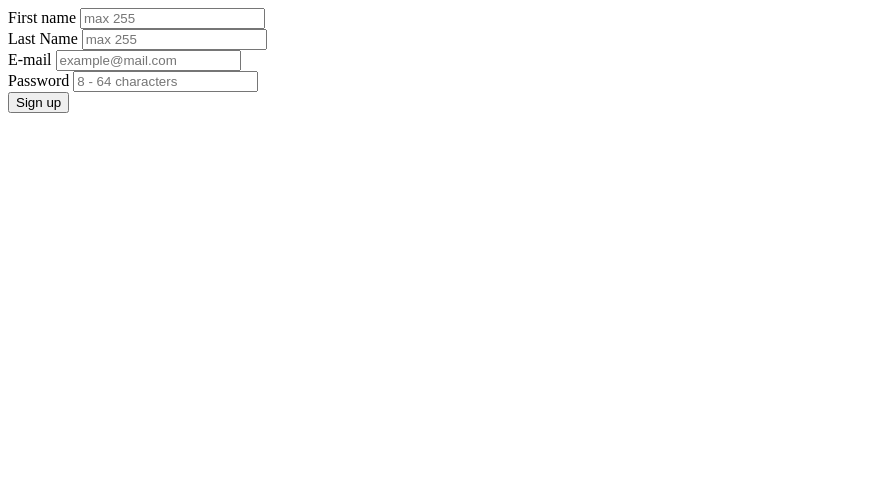
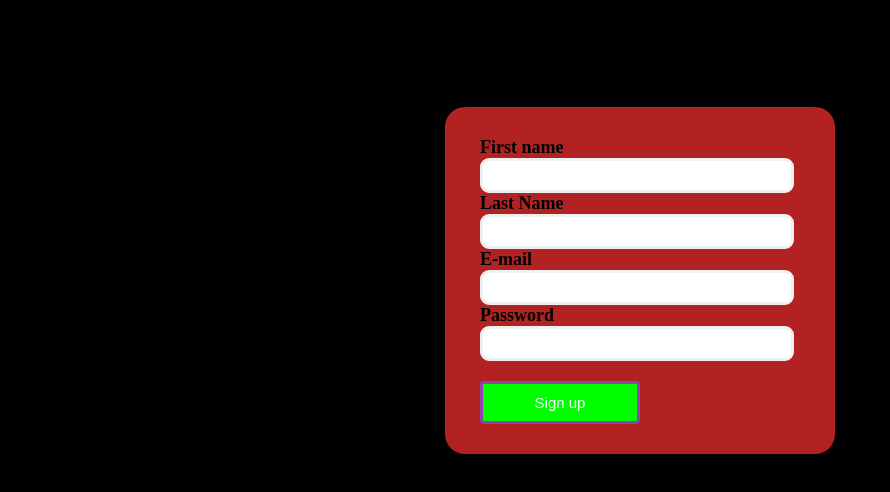
Before and after one commit to ribaraka/RegistrationForm, a website built with webpack: page src/index.html in a window 1280 px wide. Shown: the whole page, without its empty margins (0-890 px from the left). Built offline with nearby package versions, Linux system fonts and the light colour scheme.

Commit message:
completed basic css

```diff
--- /dev/null
+++ b/src/assets/css/form.css
@@ -0,0 +1,42 @@
+* {
+  box-sizing: border-box;
+}
+
+body {
+  background-color: black;
+  display: flex;
+  align-items: center;
+  justify-content: center;
+  min-height: 70vh;
+  margin: 0;
+}
+
+.container {
+  background-color:  firebrick;
+  font-size: 18px;
+  font-weight: bold;
+  border-radius: 20px;
+  width: 390px;
+  padding: 30px 35px;
+}
+
+.form-input input {
+  border: 3px solid #f0f0f0;
+  border-radius: 9px;
+  display: block;
+  font-family: inherit;
+  font-size: 15px;
+  padding: 6px;
+  width: 98%;
+}
+
+.button-sign {
+  background-color: lime;
+  border: 3px solid #8e44ad;
+  border-radius: 4px;
+  color: #fff;
+  font-size: 15px;
+  padding: 10px;
+  margin-top: 20px;
+  width: 50%;
+}
--- a/src/index.html
+++ b/src/index.html
@@ -5,24 +5,34 @@
     <title>Registration form</title>
 </head>
 <body>
-<form action="result.html" method="get">
-  <div>
+
+<div class="container">
+
+<form action="result.html" class="form" method="get">
+
+  <div class="form-input">
     <label for="first-name">First name</label>
-    <input id="first-name" name="first-name" type="text" placeholder="max 255" maxlength="255" required>
+    <input id="first-name" type="text">
   </div>
-  <div>
+
+  <div class="form-input">
     <label for="last-name">Last Name</label>
-    <input id="last-name" name="last-name" type="text" placeholder="max 255" maxlength="255" required>
+    <input id="last-name" type="text">
   </div>
-  <div>
+
+  <div class="form-input">
     <label for="email">E-mail</label>
-    <input id="email" name="email" type="email" placeholder="example@mail.com" required>
+    <input id="email" type="email">
   </div>
-  <div>
+
+  <div class="form-input">
     <label for="password">Password</label>
-    <input id="password" name="password" type="password" placeholder="8 - 64 characters" required minlength="8" maxlength="64">
+    <input id="password" type="password">
   </div>
-  <button type="submit">Sign up</button>
+
+  <button type="submit" class="button-sign">Sign up</button>
+
 </form>
+</div>
 </body>
 </html>
--- a/src/index.js
+++ b/src/index.js
@@ -1,3 +1,17 @@
+import './assets/css/form.css';
+
 const firstName = document.querySelector('#first-name');
+const lastName = document.querySelector('#last-name');
+const email = document.querySelector('#email');
 const password = document.querySelector('#password');
+const buttonSign = document.querySelector('.sign');
 const form = document.querySelector('form');
+let isError = true;
+
+function handleSignUp(e) {
+  if (isError){
+    e.preventDefault();
+  }
+}
+
+form.addEventListener('submit', handleSignUp);
```
